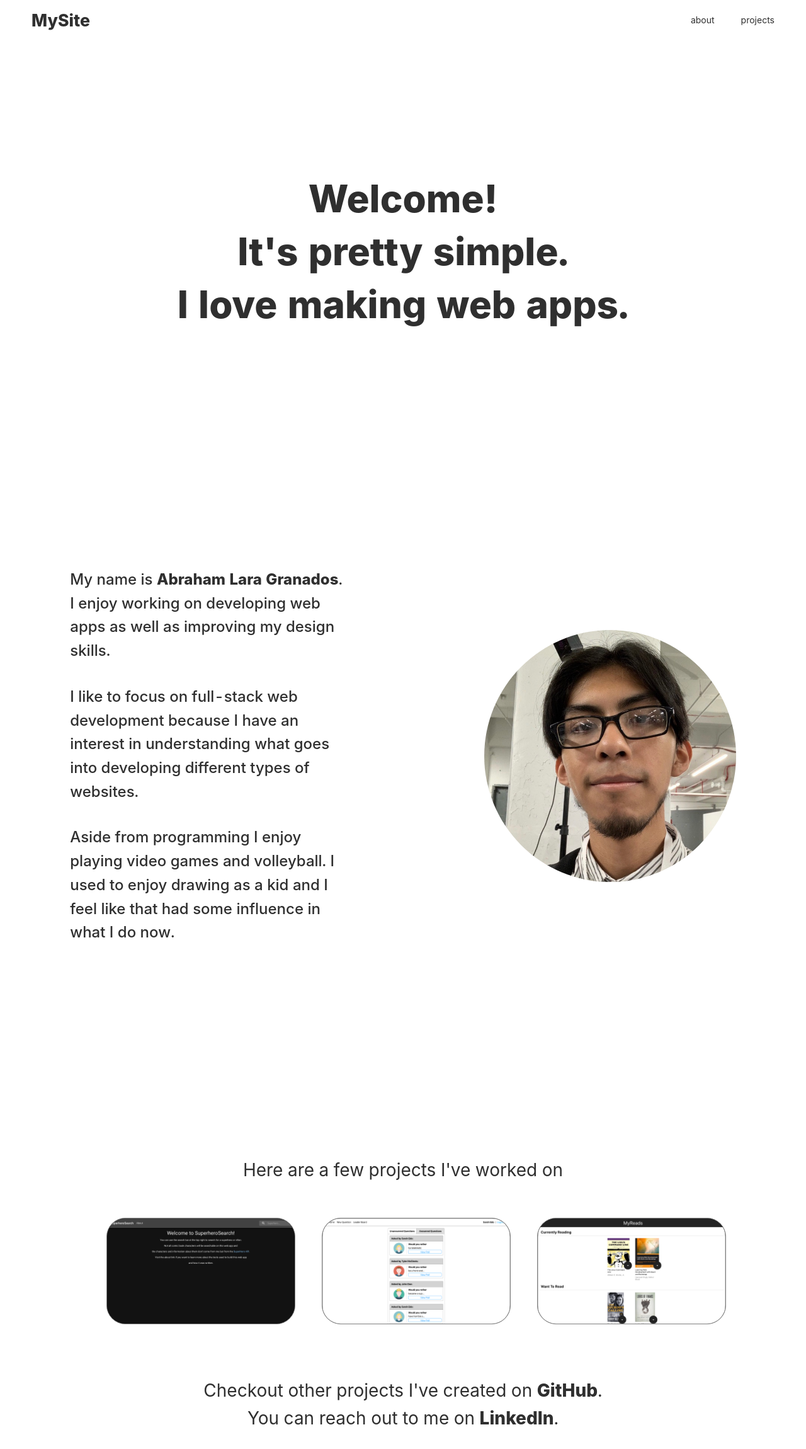
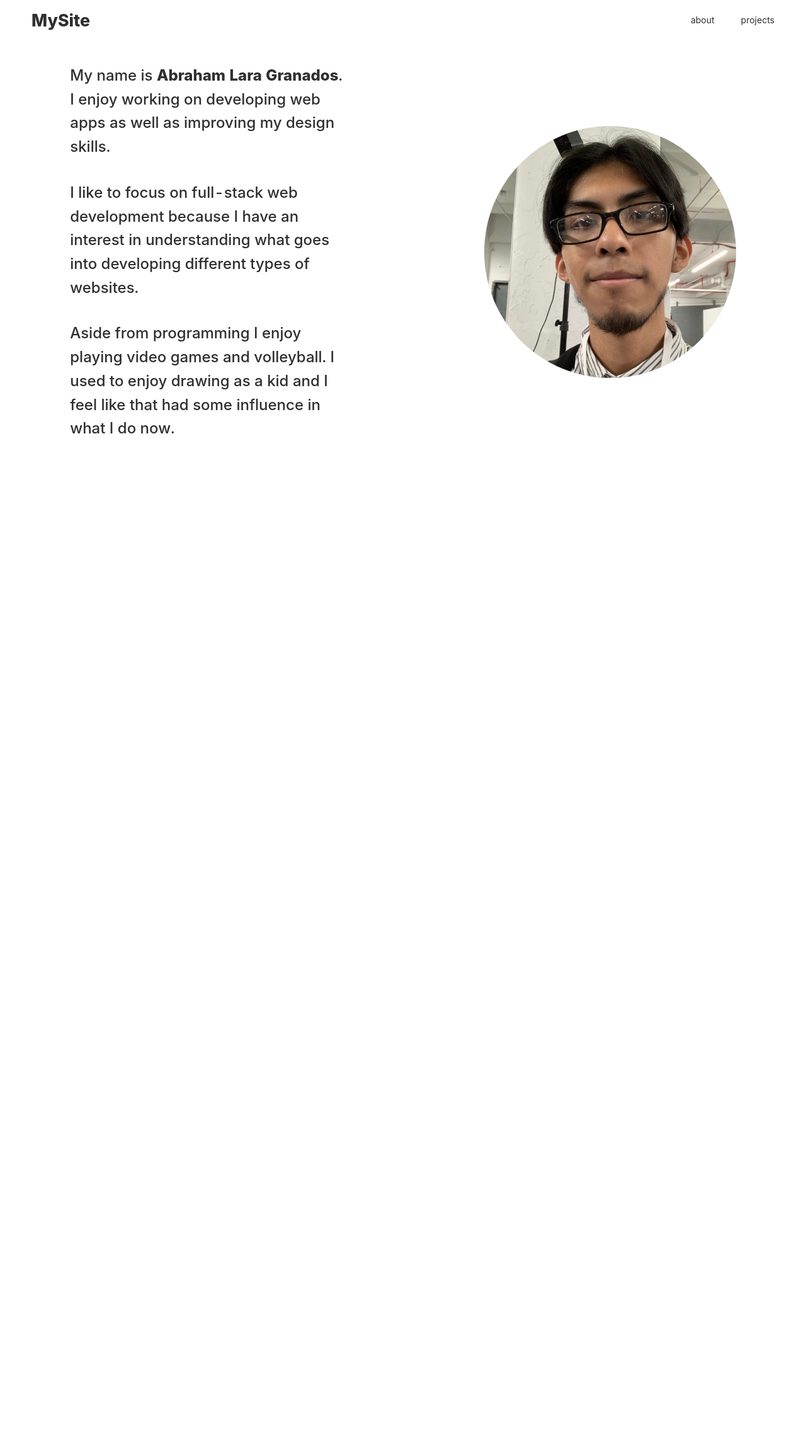
Before and after one commit to AbrahamLara/portfolio, a React (Create React App) app: page /about in a window 1280 px wide. Shown: the top 2300 px of the page at 63% size. After the commit the page ends 854 px from the top, so only its background shows below. Built offline with nearby package versions, Linux system fonts and the light colour scheme.

Commit message:
chore: Seperated each section into it's own page

```diff
--- a/package.json
+++ b/package.json
@@ -9,6 +9,7 @@
     "antd": "^4.1.4",
     "react": "^16.13.1",
     "react-dom": "^16.13.1",
+    "react-router-dom": "^5.1.2",
     "react-scripts": "3.4.1"
   },
   "scripts": {
--- a/src/App.css
+++ b/src/App.css
@@ -11,151 +11,3 @@ img {
 .name {
   font-weight: 800 !important;
 }
-
-.Content > .splash-section {
-  margin-top: 86px;
-  margin-bottom: 46px;
-  user-select: none;
-  display: flex;
-  justify-content: center;
-  align-items: center;
-  font-size: 2em;
-  text-align: center;
-  font-weight: 800;
-  white-space: pre-line;
-  line-height: 1.4em;
-}
-
-.Content > #about {
-  display: flex;
-  justify-content: space-around;
-  align-items: center;
-  flex-direction: column;
-  user-select: none;
-  margin-bottom: 54px;
-}
-
-.Content > #about > .profile-pic {
-  width: 200px;
-  border-radius: 200px;
-  margin-bottom: 45px;
-}
-
-.Content > #about > .paragraphs {
-  width: 80%;
-  margin: auto;
-}
-
-.Content > #about > .paragraphs > div {
-  font-size: 13pt;
-  font-weight: 500;
-}
-
-.Content > #about > .paragraphs > div:not(:last-child) {
-  margin-bottom: 35px;
-}
-
-.Content > #projects {
-  display: flex;
-  align-items: center;
-  justify-content: center;
-  margin-bottom: 20px;
-}
-
-.Content > #projects > .main-sub {
-  text-align: center;
-}
-
-.Content > #projects > .main-sub > .previews {
-  display: flex;
-  flex-wrap: wrap;
-  justify-content: center;
-  margin-top: 3.9em;
-  margin-bottom: 2.5em;
-}
-
-.Content > #projects > .main-sub > .previews > a {
-  width: 300px;
-  height: 169px;
-  margin-bottom: 20px;
-  background-color: #2f2f2f;
-  border-radius: 30px;
-  border: thin solid gray;
-  overflow: hidden;
-}
-
-.Content > #projects > .main-sub > .sub-header {
-  font-size: 1.5em;
-}
-
-.Content > #projects > .main-sub > .more-info {
-  font-size: 1.3em;
-}
-
-@media screen and (min-width: 768px) {
-  .Content > .splash-section {
-    height: 100vh;
-    margin-top: 0;
-    margin-bottom: 0;
-  }
-
-  .Content > .splash-section {
-    font-size: 4.3em;
-    padding-top: 0px;
-  }
-
-  .Content > #about > .paragraphs > div {
-    font-size: x-large;
-  }
-
-  .Content > #about > .profile-pic {
-    width: 300px;
-  }
-
-  .Content > #about > .paragraphs {
-    width: 80%;
-    margin: 0;
-  }
-
-  .Content > #projects > .main-sub > .previews {
-    margin-bottom: 4.5em;
-  }
-
-  .Content > #projects > .main-sub > .previews > a:nth-child(2) {
-    margin-left: 3em;
-  }
-
-  .Content > #projects > .main-sub > .more-info,
-  .Content > #projects > .main-sub > .sub-header {
-    font-size: 2em;
-  }
-}
-
-@media screen and (min-width: 992px) {
-  .Content > #about,
-  .Content > #projects {
-    height: 100vh;
-  }
-
-  .Content > .splash-section {
-    font-size: 4.3em;
-    padding-top: 0px;
-  }
-
-  .Content > #about {
-    flex-direction: row-reverse;
-  }
-
-  .Content > #about > .profile-pic {
-    width: 400px;
-    margin-bottom: 0;
-  }
-
-  .Content > #about > .paragraphs {
-    width: 435px;
-  }
-
-  .Content > #projects > .main-sub > .previews > a {
-    margin-left: 3em;
-  }
-}
--- a/src/App.js
+++ b/src/App.js
@@ -2,79 +2,27 @@ import React from "react";
 import "./App.css";
 import { Layout } from "antd";
 import Navbar from "./components/Navbar";
-import profilePic from "./images/profile_pic.jpg";
-import project1 from "./images/project_1.png";
-import project2 from "./images/project_2.png";
-import project3 from "./images/project_3.png";
+import { Switch, Route } from "react-router-dom";
+import Main from "./pages/Main";
+import About from "./pages/About";
+import Projects from "./pages/Projects";
 
 function App() {
   return (
     <Layout className="App">
       <Navbar />
       <Layout.Content className="Content">
-        <div className="splash-section">
-          {`Welcome!\nIt's pretty simple.\nI love making web apps.`}
-        </div>
-        <div id="about">
-          <img
-            className="profile-pic"
-            src={profilePic}
-            alt="abraham lara granados"
-            draggable="false"
-          />
-          <div className="paragraphs">
-            <div>
-              My name is <span className="name">Abraham Lara Granados</span>. I
-              enjoy working on developing web apps as well as improving my
-              design skills.
-            </div>
-            <div>
-              I like to focus on full-stack web development because I have an
-              interest in understanding what goes into developing different
-              types of websites.
-            </div>
-            <div>
-              Aside from programming I enjoy playing video games and volleyball.
-              I used to enjoy drawing as a kid and I feel like that had some
-              influence in what I do now.
-            </div>
-          </div>
-        </div>
-        <div id="projects">
-          <div className="main-sub">
-            <div className="sub-header">
-              Here are a few projects I've worked on
-            </div>
-            <div className="previews">
-              <a href="https://github.com/AbrahamLara/superhero-search">
-                <img src={project1} alt="super-hero-search" />
-              </a>
-              <a href="https://github.com/AbrahamLara/Would-You-Rather">
-                <img src={project2} alt="would-you-rather" />
-              </a>
-              <a href="https://github.com/AbrahamLara/MyReads">
-                <img src={project3} alt="my-reads" />
-              </a>
-            </div>
-            <div className="more-info">
-              Checkout other projects I've created on{" "}
-              <a className="name" href="https://github.com/AbrahamLara">
-                GitHub
-              </a>
-              .
-            </div>
-            <div className="more-info">
-              You can reach out to me on{" "}
-              <a
-                className="name"
-                href="https://www.linkedin.com/in/abraham-lara-granados/"
-              >
-                LinkedIn
-              </a>
-              .
-            </div>
-          </div>
-        </div>
+        <Switch>
+          <Route exact path="/">
+            <Main />
+          </Route>
+          <Route path="/about">
+            <About />
+          </Route>
+          <Route path="/projects">
+            <Projects />
+          </Route>
+        </Switch>
       </Layout.Content>
     </Layout>
   );
--- /dev/null
+++ b/src/css/About.css
@@ -0,0 +1,59 @@
+.About {
+  display: flex;
+  justify-content: space-around;
+  align-items: center;
+  flex-direction: column;
+  user-select: none;
+  margin-bottom: 54px;
+}
+
+.About > .profile-pic {
+  width: 200px;
+  border-radius: 200px;
+  margin-bottom: 45px;
+}
+
+.About > .paragraphs {
+  width: 80%;
+  margin: auto;
+}
+
+.About > .paragraphs > div {
+  font-size: 13pt;
+  font-weight: 500;
+}
+
+.About > .paragraphs > div:not(:last-child) {
+  margin-bottom: 35px;
+}
+
+@media screen and (min-width: 768px) {
+  .About > .paragraphs > div {
+    font-size: x-large;
+  }
+
+  .About > .profile-pic {
+    width: 300px;
+  }
+
+  .About > .paragraphs {
+    width: 80%;
+    margin: 0;
+  }
+}
+
+@media screen and (min-width: 992px) {
+  .About {
+    height: 100vh;
+    flex-direction: row-reverse;
+  }
+
+  .About > .profile-pic {
+    width: 400px;
+    margin-bottom: 0;
+  }
+
+  .About > .paragraphs {
+    width: 435px;
+  }
+}
--- /dev/null
+++ b/src/css/Main.css
@@ -0,0 +1,30 @@
+.Main {
+  margin-top: 86px;
+  margin-bottom: 46px;
+  user-select: none;
+  display: flex;
+  justify-content: center;
+  align-items: center;
+  font-size: 2em;
+  text-align: center;
+  font-weight: 800;
+  white-space: pre-line;
+  line-height: 1.4em;
+}
+
+@media screen and (min-width: 768px) {
+  .Main {
+    height: 100vh;
+    margin-top: 0;
+    margin-bottom: 0;
+    font-size: 4.3em;
+    padding-top: 0px;
+  }
+}
+
+@media screen and (min-width: 992px) {
+  .Main {
+    font-size: 4.3em;
+    padding-top: 0px;
+  }
+}
--- /dev/null
+++ b/src/css/Projects.css
@@ -0,0 +1,61 @@
+.Projects {
+  display: flex;
+  align-items: center;
+  justify-content: center;
+  margin-bottom: 20px;
+}
+
+.Projects > .main-sub {
+  text-align: center;
+}
+
+.Projects > .main-sub > .previews {
+  display: flex;
+  flex-wrap: wrap;
+  justify-content: center;
+  margin-top: 3.9em;
+  margin-bottom: 2.5em;
+}
+
+.Projects > .main-sub > .previews > a {
+  width: 300px;
+  height: 169px;
+  margin-bottom: 20px;
+  background-color: #2f2f2f;
+  border-radius: 30px;
+  border: thin solid gray;
+  overflow: hidden;
+}
+
+.Projects > .main-sub > .sub-header {
+  font-size: 1.5em;
+}
+
+.Projects > .main-sub > .more-info {
+  font-size: 1.3em;
+}
+
+@media screen and (min-width: 768px) {
+  .Projects > .main-sub > .previews {
+    margin-bottom: 4.5em;
+  }
+
+  .Projects > .main-sub > .previews > a:nth-child(2) {
+    margin-left: 3em;
+  }
+
+  .Projects > .main-sub > .more-info,
+  .Projects > .main-sub > .sub-header {
+    font-size: 2em;
+  }
+}
+
+@media screen and (min-width: 992px) {
+  .Projects {
+    height: 100vh;
+  }
+
+  .Projects > .main-sub > .previews > a {
+    margin-left: 3em;
+  }
+}
--- a/src/index.js
+++ b/src/index.js
@@ -2,12 +2,15 @@ import React from "react";
 import ReactDOM from "react-dom";
 import "./index.css";
 import App from "./App";
+import { BrowserRouter as Router } from "react-router-dom";
 import * as serviceWorker from "./serviceWorker";
 import "antd/dist/antd.css";
 
 ReactDOM.render(
   <React.StrictMode>
-    <App />
+    <Router>
+      <App />
+    </Router>
   </React.StrictMode>,
   document.getElementById("root")
 );
--- /dev/null
+++ b/src/pages/About.js
@@ -0,0 +1,33 @@
+import React from "react";
+import "../css/About.css";
+import profilePic from "../images/profile_pic.jpg";
+
+export default function About() {
+  return (
+    <div className="About">
+      <img
+        className="profile-pic"
+        src={profilePic}
+        alt="abraham lara granados"
+        draggable="false"
+      />
+      <div className="paragraphs">
+        <div>
+          My name is <span className="name">Abraham Lara Granados</span>. I
+          enjoy working on developing web apps as well as improving my design
+          skills.
+        </div>
+        <div>
+          I like to focus on full-stack web development because I have an
+          interest in understanding what goes into developing different types of
+          websites.
+        </div>
+        <div>
+          Aside from programming I enjoy playing video games and volleyball. I
+          used to enjoy drawing as a kid and I feel like that had some influence
+          in what I do now.
+        </div>
+      </div>
+    </div>
+  );
+}
--- /dev/null
+++ b/src/pages/Main.js
@@ -0,0 +1,10 @@
+import React from "react";
+import "../css/Main.css";
+
+export default function Main() {
+  return (
+    <div className="Main">
+      {`Welcome!\nIt's pretty simple.\nI love making web apps.`}
+    </div>
+  );
+}
--- /dev/null
+++ b/src/pages/Projects.js
@@ -0,0 +1,43 @@
+import React from "react";
+import "../css/Projects.css";
+import project1 from "../images/project_1.png";
+import project2 from "../images/project_2.png";
+import project3 from "../images/project_3.png";
+
+export default function Projects() {
+  return (
+    <div className="Projects">
+      <div className="main-sub">
+        <div className="sub-header">Here are a few projects I've worked on</div>
+        <div className="previews">
+          <a href="https://github.com/AbrahamLara/superhero-search">
+            <img src={project1} alt="super-hero-search" />
+          </a>
+          <a href="https://github.com/AbrahamLara/Would-You-Rather">
+            <img src={project2} alt="would-you-rather" />
+          </a>
+          <a href="https://github.com/AbrahamLara/MyReads">
+            <img src={project3} alt="my-reads" />
+          </a>
+        </div>
+        <div className="more-info">
+          Checkout other projects I've created on{" "}
+          <a className="name" href="https://github.com/AbrahamLara">
+            GitHub
+          </a>
+          .
+        </div>
+        <div className="more-info">
+          You can reach out to me on{" "}
+          <a
+            className="name"
+            href="https://www.linkedin.com/in/abraham-lara-granados/"
+          >
+            LinkedIn
+          </a>
+          .
+        </div>
+      </div>
+    </div>
+  );
+}
```
Also changed, not shown: src/components/Navbar.js (+4 -3 lines), 1 other file (tests, documents, lock files or other folders).
